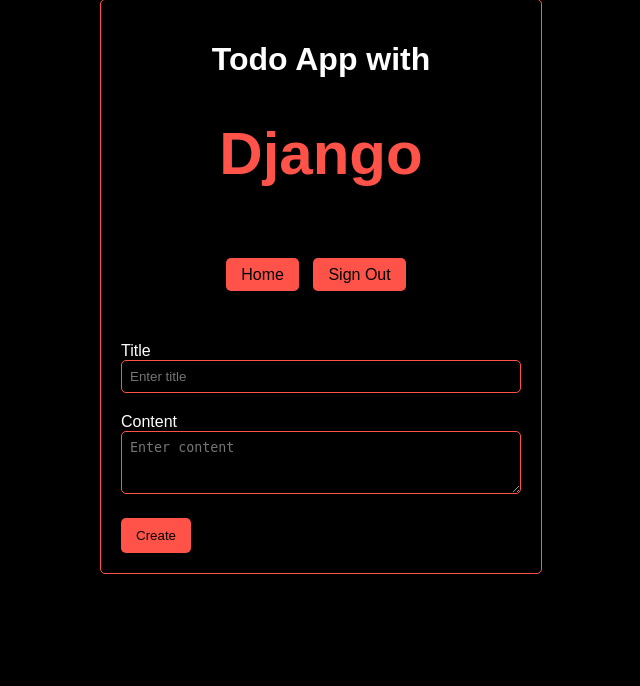
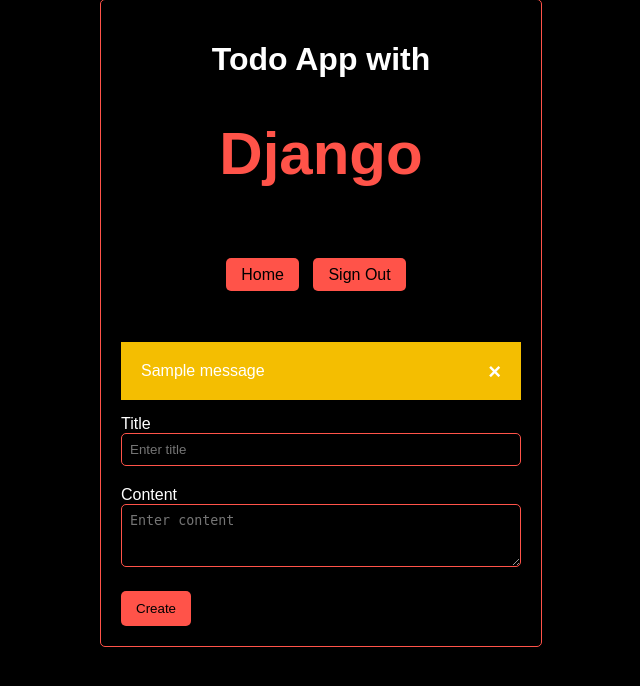
Before and after one commit to SulemanAwais/django-CRUD, a Django app: page /create-task/ in a window 1280 px wide. Shown: the part 51-737 px from the top of the page, without its empty margins (319-959 px from the left). Run offline with Django 5.2, Linux system fonts and the light colour scheme; a user stored in the database is signed in; one stand-in notice (Sample message) is shown.

Commit message:
create-task updated

```diff
--- a/playground/templates/create_task/index.html
+++ b/playground/templates/create_task/index.html
@@ -20,6 +20,15 @@
         </section>
         <br>
         <form method="post" action="/create-task/">
+            {% if messages %}
+            {% for message in messages %}
+            <div class="warning-alert">
+                 <span class="closebtn" onclick="this.parentElement.style.display='none';">&times;</span>
+                    {{ message }}
+            </div>
+            {% endfor %}
+
+            {% endif %}
             {% csrf_token %}
             <div class="form-group">
                 <label  for="exampleFormControlInput">Title</label>
--- a/playground/views.py
+++ b/playground/views.py
@@ -46,9 +46,9 @@ def create_task(request):
             data = request.POST
             title = data.get('title')
             content = data.get('content')
-            print(title)
-            print(content)
-            # date = data.get('title')
+            if title is '' and content is '':
+                messages.warning(request=request, message="At least one field need to be filled")
+                return redirect(f'/create-task/')
             Task.objects.create(
                 title=title,
                 content=content
@@ -66,7 +66,6 @@ def update_task(request, id):
             data = request.POST
             title = data.get('title')
             content = data.get('content')
-            # print(title,content)
             if title is '' and content is '':
                 messages.warning(request=request, message="At least one field need to be filled")
                 return redirect(f'/update-task/{id}', context={'id': id})
```
Also changed, not shown: db.sqlite3.
